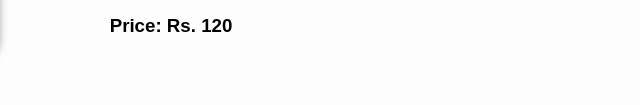
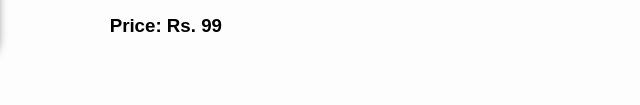
Before and after one commit to sanskritijain05/Portfolio, a plain HTML site: page book-1.html in a window 1280 px wide. Shown: the part 553-658 px from the top of the page, 417-1057 px from the left. Drawn offline with Linux system fonts and the light colour scheme.

Commit message:
Add files via upload

```diff
--- a/book-1.html
+++ b/book-1.html
@@ -32,7 +32,7 @@
 
                 "The world is full of opportunities, you just need to look out for them."</p>
             <br>
-                <h3>Price: Rs. 120</h3>
+                <h3>Price: Rs. 99</h3>
 
             <br>
             <form><script src="https://checkout.razorpay.com/v1/payment-button.js" data-payment_button_id="pl_IH4t4UK5IRzOGz" async> </script> </form>
```
